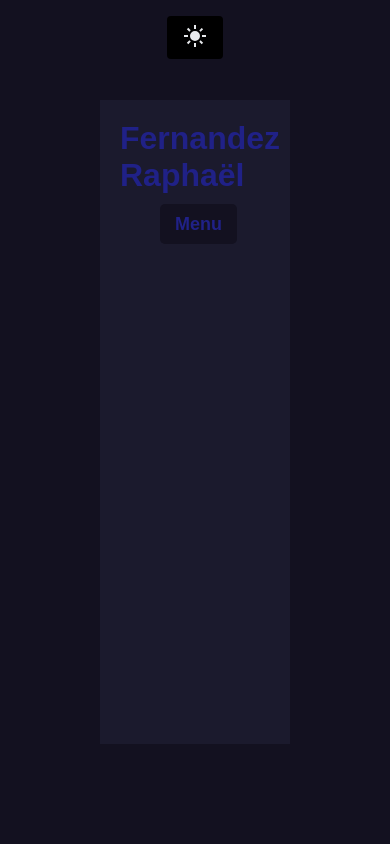
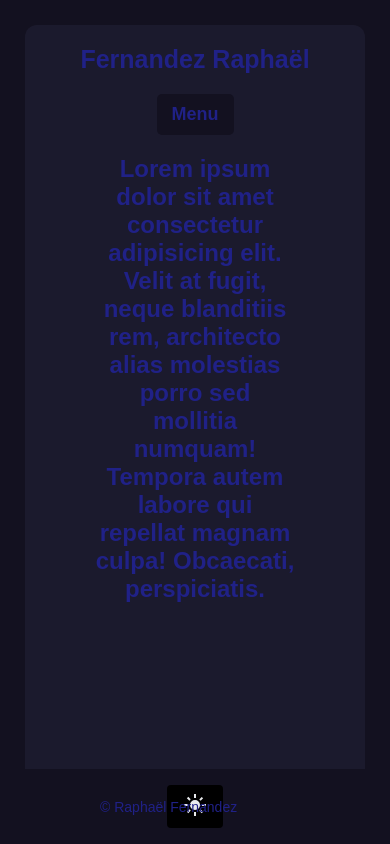
Before and after one commit to FernandezRaphael/my-portfolio, a Next.js app: page / in a window 390 px wide. Built offline with nearby package versions, Linux system fonts and the light colour scheme.

Commit message:
about + footer

```diff
--- /dev/null
+++ b/src/app/About.module.css
@@ -0,0 +1,29 @@
+.about {
+    display: flex;
+    /* Utilise Flexbox pour le centrage */
+    justify-content: center;
+    /* Centre horizontalement */
+    align-items: center;
+    /* Centre verticalement */
+    text-align: center;
+    /* Centre le texte à l'intérieur */
+    position: relative;
+    top: 125PX;
+}
+
+.h2 {
+    max-width: 300px;
+    /* Limite la largeur maximale du texte */
+    margin: 0;
+    /* Supprime les marges par défaut */
+}
+
+@media (max-width: 600px) {
+    .about {
+        top: 0;
+    }
+
+    .h2 {
+        max-width: 200px;
+    }
+}
--- /dev/null
+++ b/src/app/About.tsx
@@ -0,0 +1,11 @@
+"use client";
+
+import styles from "./About.module.css";
+
+export default function About() {
+    return (
+        <div className={styles.about}>
+            <h2 className={styles.h2}>Lorem ipsum dolor sit amet consectetur adipisicing elit. Velit at fugit, neque blanditiis rem, architecto alias molestias porro sed mollitia numquam! Tempora autem labore qui repellat magnam culpa! Obcaecati, perspiciatis.</h2>
+        </div>
+    );
+}
--- a/src/app/Footer.module.css
+++ b/src/app/Footer.module.css
@@ -1,26 +1,30 @@
-/* Footer.module.css */
 .footer {
     display: flex;
     justify-content: center;
+    /* Le bouton reste au centre */
     align-items: center;
+    position: fixed;
+    bottom: 0;
+    /* Fixe le footer au bas de la fenêtre */
+    left: 0;
+    width: 100%;
+    /* Occupe toute la largeur */
     padding: 16px;
     transition: background-color 0.3s, color 0.3s;
     font-size: 14px;
+    z-index: 100;
 }
 
-/* Mode sombre */
-.dark {
-    background-color: #131120;
-    color: #202187;
+.leftText {
+    position: absolute;
+    /* Positionne le texte indépendamment des autres éléments */
+    left: 100px;
+    /* Le place près du bord gauche */
+    margin: 0;
+    /* Supprime les marges par défaut */
+    font-size: 14px;
 }
 
-/* Mode clair */
-.light {
-    background-color: #EDD0D2;
-    color: #A67FAB;
-}
-
-/* Style du bouton */
 .toggleButton {
     padding: 8px 16px;
     border: none;
@@ -29,6 +33,23 @@
     background-color: #000000;
 }
 
+.dark {
+    background-color: #131120;
+    color: #202187;
+}
+
+.light {
+    background-color: #EDD0D2;
+    color: #A67FAB;
+}
+
 .img {
     display: block;
 }
+
+@media (max-width: 600px) {
+    .footer {
+        position: absolute;
+    }
+
+}
--- a/src/app/Footer.tsx
+++ b/src/app/Footer.tsx
@@ -16,10 +16,10 @@ export default function Footer() {
 
     return (
         <footer
-            className={`${styles.footer} ${isDarkMode ? styles.dark : styles.light
-                }`}
+            className={`${styles.footer} ${isDarkMode ? styles.dark : styles.light}`}
         >
-            <button className={styles.toggleButton} onClick={toggleTheme} >
+            <p className={styles.leftText}>© Raphaël Fernandez</p>
+            <button className={styles.toggleButton} onClick={toggleTheme}>
                 <img
                     src={isDarkMode ? "/light_mode.svg" : "/dark_mode.svg"}
                     alt={isDarkMode ? "Light mode" : "Dark mode"}
--- a/src/app/Hero.module.css
+++ b/src/app/Hero.module.css
@@ -67,3 +67,24 @@
 .dropdownMenu li a:hover {
     transform: scale(1.1);
 }
+
+@media (max-width: 600px) {
+    .menuWrapper {
+        display: flex;
+        justify-content: center;
+        /* Centre le menu */
+        margin-left: 0;
+        /* Supprime la marge gauche */
+    }
+
+    .dropdownMenu {
+        left: 50%;
+        /* Centre horizontalement */
+        transform: translateX(-50%);
+    }
+
+    .h1 {
+        font-size: 25px;
+        text-align: center;
+    }
+}
--- a/src/app/Hero.tsx
+++ b/src/app/Hero.tsx
@@ -5,7 +5,7 @@ import styles from "./Hero.module.css";
 export default function Hero() {
     return (
         <div className={styles.hero}>
-            <h1>Fernandez Raphaël</h1>
+            <h1 className={styles.h1}>Fernandez Raphaël</h1>
             <div className={styles.menuWrapper}>
                 <span className={styles.menuTrigger}>Menu</span>
                 <div className={styles.dropdownMenu}>
--- a/src/app/globals.css
+++ b/src/app/globals.css
@@ -46,9 +46,3 @@ a {
   color: inherit;
   text-decoration: none;
 }
-
-@media (prefers-color-scheme: dark) {
-  html {
-    color-scheme: dark;
-  }
-}
--- a/src/app/page.module.css
+++ b/src/app/page.module.css
@@ -8,122 +8,23 @@
 .centered_box {
   position: absolute;
   /* Permet de contrôler précisément les marges */
-  top: 100px;
-  /* 100px du haut */
-  bottom: 100px;
-  /* 100px du bas */
-  left: 100px;
-  /* 100px de la gauche */
-  right: 100px;
-  /* 100px de la droite */
+  top: 50px;
+  bottom: 50px;
+  left: 50px;
+  right: 50px;
   background-color: var(--cbackground);
   /* Couleur du bloc */
-}
-
-.main {
-  height: 100%;
-  display: flex;
-  flex-direction: column;
-  gap: 32px;
-  grid-row-start: 2;
-}
-
-.main ol {
-  font-family: var(--font-geist-mono);
-  padding-left: 0;
-  margin: 0;
-  font-size: 14px;
-  line-height: 24px;
-  letter-spacing: -0.01em;
-  list-style-position: inside;
-}
-
-.main li:not(:last-of-type) {
-  margin-bottom: 8px;
-}
-
-.main code {
-  font-family: inherit;
-  background: var(--gray-alpha-100);
-  padding: 2px 4px;
-  border-radius: 4px;
-  font-weight: 600;
-}
-
-.ctas {
-  display: flex;
-  gap: 16px;
-}
-
-.ctas a {
-  appearance: none;
-  border-radius: 128px;
-  height: 48px;
-  padding: 0 20px;
-  border: none;
-  border: 1px solid transparent;
-  transition:
-    background 0.2s,
-    color 0.2s,
-    border-color 0.2s;
-  cursor: pointer;
-  display: flex;
-  align-items: center;
-  justify-content: center;
-  font-size: 16px;
-  line-height: 20px;
-  font-weight: 500;
-}
-
-a.primary {
-  background: var(--foreground);
-  color: var(--background);
-  gap: 8px;
-}
-
-a.secondary {
-  border-color: var(--gray-alpha-200);
-  min-width: 180px;
-}
-
-/* Enable hover only on non-touch devices */
-@media (hover: hover) and (pointer: fine) {
-  a.primary:hover {
-    background: var(--button-primary-hover);
-    border-color: transparent;
-  }
-
-  a.secondary:hover {
-    background: var(--button-secondary-hover);
-    border-color: transparent;
-  }
+  border-radius: 16px;
+  /* Ajoute des coins arrondis */
 }
 
 @media (max-width: 600px) {
-  .page {
-    padding: 32px;
-    padding-bottom: 80px;
-  }
-
-  .main {
-    align-items: center;
-  }
-
-  .main ol {
-    text-align: center;
-  }
-
-  .ctas {
-    flex-direction: column;
-  }
-
-  .ctas a {
-    font-size: 14px;
-    height: 40px;
-    padding: 0 16px;
-  }
-
-  a.secondary {
-    min-width: auto;
+  .centered_box {
+    top: 25px;
+    bottom: 25px;
+    left: 25px;
+    right: 25px;
+    border-radius: 12px;
+    /* Réduit l'arrondi sur mobile */
   }
 }
--- a/src/app/page.tsx
+++ b/src/app/page.tsx
@@ -1,13 +1,14 @@
 import Footer from "./Footer";
 import styles from "./page.module.css";
 import Hero from "./Hero";
+import About from "./About";
 
 export default function Home() {
   return (
     <div className={styles.container}>
       <div className={styles.centered_box}>
         <Hero />
-
+        <About />
       </div>
       <Footer />
     </div >
```
